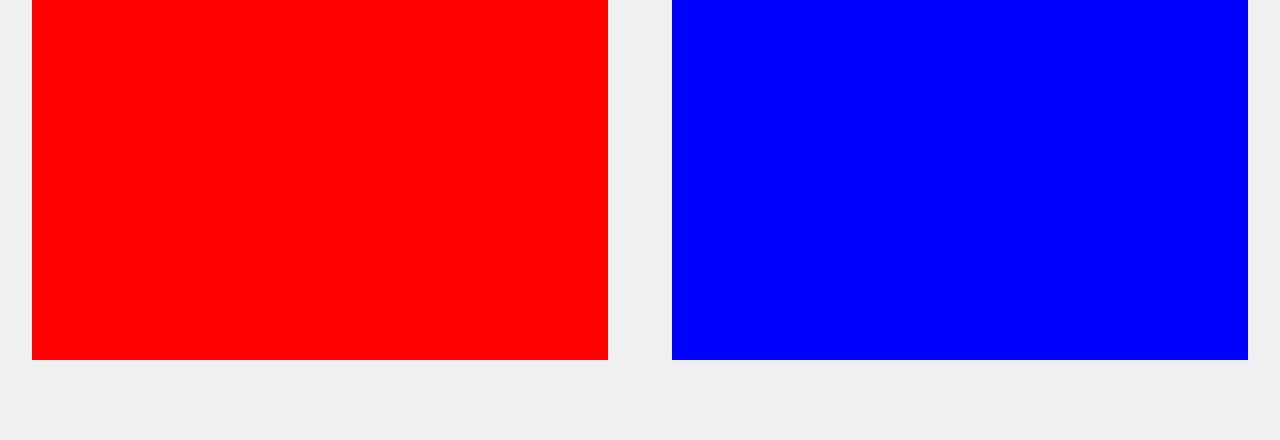
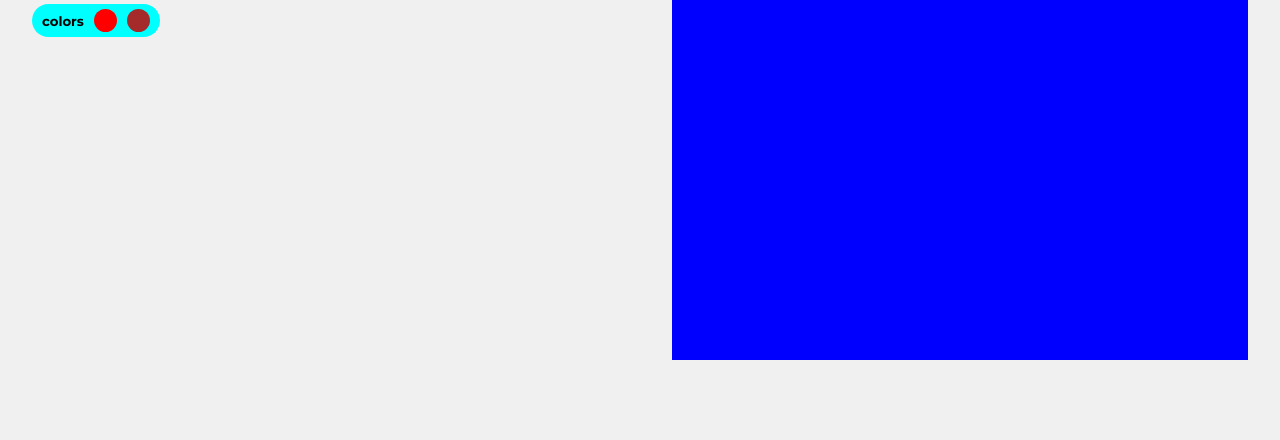
Before and after one commit to myidBikram/Project-2-Caps_store, a plain HTML site: page index.html in a window 1280 px wide. Shown: the part 360-800 px from the top of the page. Drawn offline with Linux system fonts and the light colour scheme.

Commit message:
Left div color and text designed css

```diff
--- a/index.html
+++ b/index.html
@@ -10,6 +10,11 @@
     <div id="main">
         <div id="left">
             <h1>a cotton <br> weave.</h1>
+            <div id="color">
+                <h5>colors</h5>
+                <div id="red"></div>
+                <div id="brown"></div>
+            </div>
         </div>
         <div id="right"></div>
     </div>
--- a/style.css
+++ b/style.css
@@ -24,7 +24,9 @@ body, html {
 #left{
     height: 80%;
     width: 45%;
-    background-color: red;
+    display: flex;
+    flex-direction: column;
+    /* background-color: red; */
 }
 #left h1{
     /* font-family: "mont", sans-serif; */
@@ -40,3 +42,36 @@ body, html {
     width: 45%;
     background-color: blue;
 }
+
+#color{
+    display: flex;
+    /* justify-content: center; */
+    align-items: center;
+    background-color: aqua;
+    width:fit-content;
+    padding: 5px 10px;
+    border-radius: 30px;
+    gap: 10px;
+
+}
+#color h1{
+    font-size: 20px;
+    font-weight: 600;
+    margin: 20px;
+}
+
+#red{
+    width: 23px;
+    height: 23px;
+    background-color: red;
+    /* margin-left: 10px; */
+    border-radius: 50%;
+}
+
+#brown{
+    width: 23px;
+    height: 23px;
+    background-color: brown;
+    border-radius: 50%;
+
+}
```
